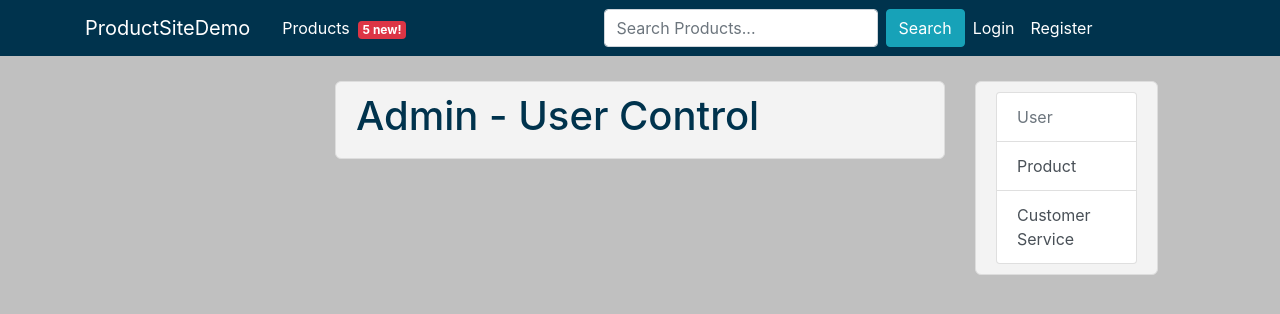
After one commit to ectrimble20/FlaskProductSiteDemo, a Flask app: template productsite/templates/admin/user.html in a window 1280 px wide. The commit adds this page. Shown: the top 314 px of the page. Run offline with Flask 2, Linux system fonts and the light colour scheme; the template is opened without the code that fills it, so the values that code supplies are empty; some libraries are stand-ins or nearby versions.

Commit message:
added in user view for admin panel

```diff
--- a/productsite/templates/admin/admin.html
+++ b/productsite/templates/admin/admin.html
@@ -8,7 +8,7 @@
         <div class="list-group">
             <a href="{{ url_for('admin.admin_user') }}" class="list-group-item list-group-item-action">User</a>
             <a href="{{ url_for('admin.admin_product') }}" class="list-group-item list-group-item-action">Product</a>
-            <a href="{{ url_for('admin.admin_cs }}" class="list-group-item list-group-item-action">Customer Service</a>
+            <a href="{{ url_for('admin.admin_cs') }}" class="list-group-item list-group-item-action">Customer Service</a>
         </div>
     </div>
 {% endblock content_right %}
--- /dev/null
+++ b/productsite/templates/admin/user.html
@@ -0,0 +1,25 @@
+{% extends "layout_new.html" %}
+{% block content_main %}
+    <h1>Admin - User Control</h1>
+    {% for user in users %}
+        <div class="card">
+            <div class="card-header">{{ user.first_name }} {{ user.last_name }} - {{ user.email }}</div>
+            <div class="card-content">User Registered: {{ user.create_date.strftime('%Y-%m-%d') }}</div>
+            <div class="card-content">
+                <a href="{{ url_for('admin.admin_edit_user', id=user.id) }}" class="btn btn-info">Edit</a>
+                <a href="{{ url_for('admin.admin_uac_user', id=user.id) }}" class="btn btn-info">UAC</a>
+                <a href="{{ url_for('admin.admin_ban_user', id=user.id) }}" class="btn btn-warning">Ban</a>
+            </div>
+        </div>
+    {% endfor %}
+{% endblock content_main %}
+
+{% block content_right %}
+    <div class="content-section">
+        <div class="list-group">
+            <a href="#" class="list-group-item list-group-item-action disabled">User</a>
+            <a href="{{ url_for('admin.admin_product') }}" class="list-group-item list-group-item-action">Product</a>
+            <a href="{{ url_for('admin.admin_cs') }}" class="list-group-item list-group-item-action">Customer Service</a>
+        </div>
+    </div>
+{% endblock content_right %}
```
Also changed, not shown: productsite/domain/admin/routes.py (+16 -5 lines).
